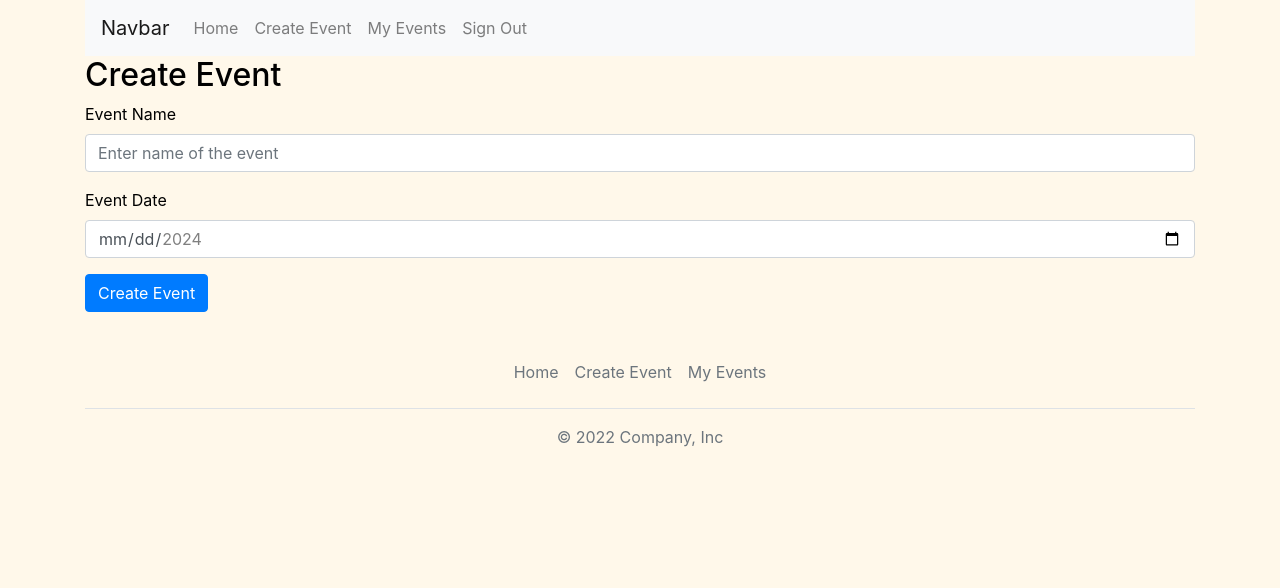
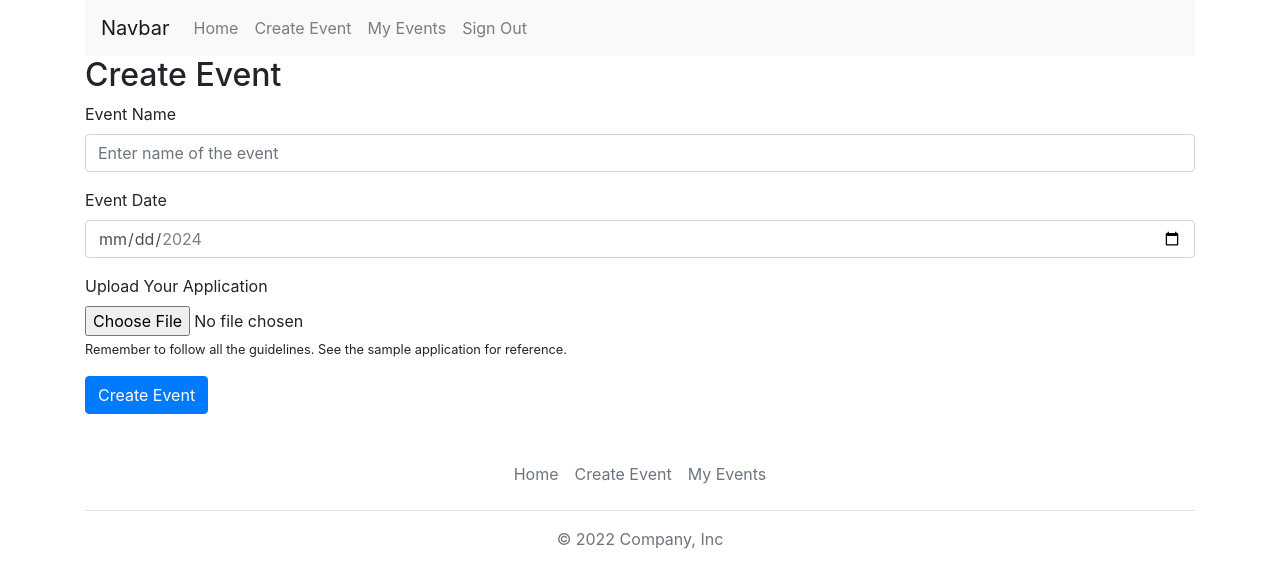
Before and after one commit to hamzameowmeow/event-mgmt-system, a React (Vite) app in the folder frontend/: page /organizer/1/create-event in a window 1280 px wide. Shown: the top 588 px of the page. Built offline with nearby package versions, Linux system fonts and the light colour scheme.

Commit message:
up until 02 may

```diff
--- a/frontend/src/moderator/ModeratorShowEvent.jsx
+++ b/frontend/src/moderator/ModeratorShowEvent.jsx
@@ -328,6 +328,14 @@ const ModeratorShowEvent = () => {
             >
               Go Back
             </Link>
+            <button className="btn btn-outline-primary me-md-2 px-4">
+              <a
+                href="https://www.mandurah.wa.gov.au/-/media/files/com/downloads/explore/events/organisers/events-application-form.pdf"
+                target="blank"
+              >
+                View Application Form
+              </a>
+            </button>
             <ModeratorCommentsModal />
             <AddCommentModal />
             <ApproveEventModal event={event} />
--- a/frontend/src/organizer/OrganizerCreateEvent.jsx
+++ b/frontend/src/organizer/OrganizerCreateEvent.jsx
@@ -81,6 +81,21 @@ const OrganizerCreateEvent = () => {
             max={maxDate}
           />
         </div>
+        <div className="form-group">
+          <label htmlFor="exampleFormControlFile1">
+            Upload Your Application
+          </label>
+          <input
+            type="file"
+            className="form-control-file"
+            id="exampleFormControlFile1"
+          />
+          <small>
+            Remember to follow all the guidelines. See the sample application
+            for reference.
+          </small>
+        </div>
+
         <button onClick={handleCreateEvent} className="btn btn-primary">
           Create Event
         </button>
--- a/frontend/src/organizer/OrganizerShowEvent.jsx
+++ b/frontend/src/organizer/OrganizerShowEvent.jsx
@@ -11,7 +11,7 @@ const ListOfParticipantModal = () => {
   const { eventId } = useParams();
   const [participants, setParticipants] = useState([]);
   const [loading, setLoading] = useState(true);
-
+  console.log(participants);
   useEffect(() => {
     const fun = async () => {
       try {
@@ -24,7 +24,7 @@ const ListOfParticipantModal = () => {
                 await axios.get(`http://localhost:5555/users/${participantId}`)
             )
         );
-        setParticipants(p);
+        setParticipants(p.map((e) => e.data));
         setLoading(false);
       } catch (error) {
         console.log(error);
--- a/frontend/src/participant/ParticipantShowEvent.jsx
+++ b/frontend/src/participant/ParticipantShowEvent.jsx
@@ -5,6 +5,7 @@ import { useNavigate, useParams } from "react-router-dom";
 import Spinner from "../components/Spinner";
 import EventNotificationComponent from "../components/EventNotificationComponent";
 import axios from "axios";
+import { Link } from "react-router-dom";
 
 const UnParticipateModal = ({ event }) => {
   const eventId = event._id;
@@ -89,8 +90,9 @@ const UnParticipateModal = ({ event }) => {
 
 const ParticipantShowEvent = () => {
   const { id, eventId } = useParams();
-  const [loading, setLoading] = useState();
+  const [loading, setLoading] = useState(true);
   const [event, setEvent] = useState({});
+  console.log(event);
   useEffect(() => {
     const fun = async () => {
       try {
@@ -110,9 +112,42 @@ const ParticipantShowEvent = () => {
       <ParticipantNavbar />
       <div className="container mt-4">
         <h2>Event Details</h2>
-        {loading ? <Spinner /> : <div>Hello</div>}
+        {loading ? (
+          <Spinner />
+        ) : (
+          <div>
+            <div className="form-group">
+              <label>Event Name</label>
+              <input
+                type="text"
+                className="form-control"
+                value={event.name}
+                readOnly
+              />
+            </div>
+            <div className="form-group">
+              <label>Event Date</label>
+              <input
+                type="date"
+                className="form-control"
+                value={event.date.split("T")[0]}
+                readOnly
+              />
+            </div>
+            <EventNotificationComponent className="m-4" eventId={eventId} />
+            <div className="d-grid gap-2 d-md-flex justify-content-md-start">
+              <Link
+                to={`/organizer/${id}/my-events`}
+                type="button"
+                className="btn btn-outline-secondary px-4 me-md-2"
+              >
+                Go Back
+              </Link>
+              <UnParticipateModal event={event} />
+            </div>
+          </div>
+        )}
       </div>
-
       <ParticipantFooter />
     </>
   );
--- a/frontend/src/style.css
+++ b/frontend/src/style.css
@@ -3,8 +3,8 @@
 }
 
 body {
-  background-color: #fff8ea;
-  color: black;
+  /* background-color: #fff8ea;
+  color: black; */
 }
 
 .homeImg {
```
